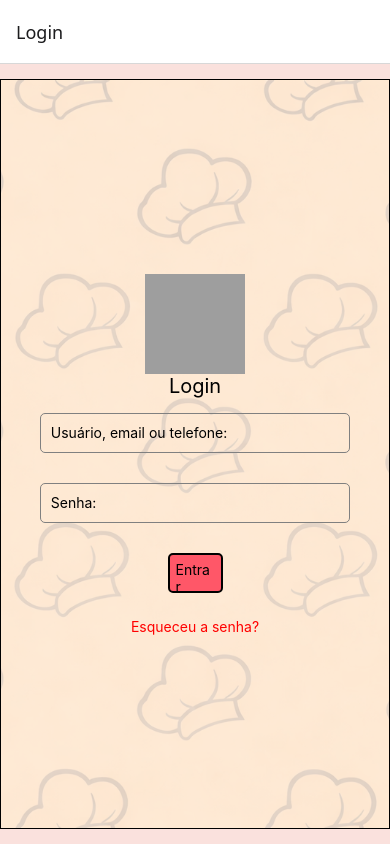
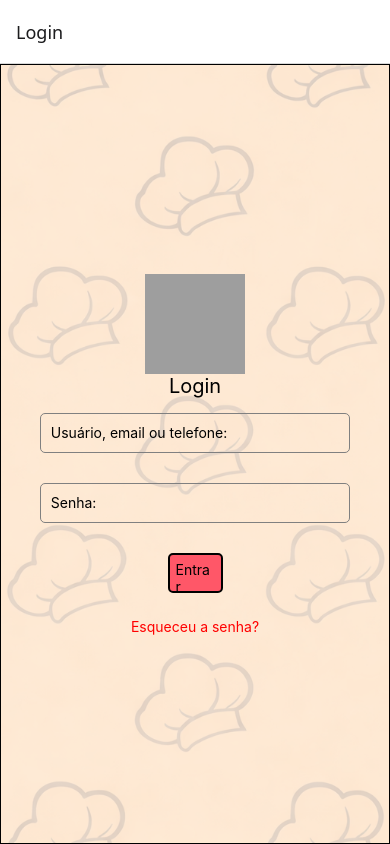
Before and after one commit to Henrique-de-jesus/cantina-app, a React Native app: screen /Login in a window 390 px wide. Built offline with nearby package versions, Linux system fonts and the light colour scheme; grey boxes are pictures that could not be loaded.

Commit message:
tirei o "margin" do "style", em "HomeSreen"

```diff
--- a/screens/HomeScreen.jsx
+++ b/screens/HomeScreen.jsx
@@ -5,8 +5,7 @@ import {
   ScrollView,
   ImageBackground,
   StyleSheet,
-  TouchableOpacity,
-  TextAlign
+  TouchableOpacity
 } from "react-native";
 
 import { useEffect, useState } from "react";
@@ -50,7 +49,7 @@ export default function HomeScreen() {
         <Text style={styles.marca}>Bem-vindo</Text>
 
         <View style={styles.grid}>
-          {products.length > 0 && typeof products[0].image === "string" && (
+          {products.length > 0 && typeof products[0].image === "String" (
             <TouchableOpacity>
               <Image
                 style={styles.imagem}
@@ -58,13 +57,6 @@ export default function HomeScreen() {
               />
             </TouchableOpacity>
           )}
-          <TouchableOpacity>
-            <Image
-              style={styles.imagem}
-              source={require("../image/salsicha.png")}
-            />
-            <Text>Salsicha</Text>
-          </TouchableOpacity>
 
           <TouchableOpacity>
             <Image
--- a/screens/LoginScreen.jsx
+++ b/screens/LoginScreen.jsx
@@ -49,7 +49,6 @@ export default function LoginScreen() {
 const styles = StyleSheet.create({
   container: {
     flex: 1,
-    backgroundColor: '#fae1dd',
     alignItems: 'center',
     justifyContent: 'center',
   },
@@ -86,9 +85,9 @@ const styles = StyleSheet.create({
     backgroundColor: '#ff5768'
   },
   fundo: {
+    flex: 1,
     width: '100%',
     height: '100%',
-    borderWidth: 1,
-    margin: 15
+    borderWidth: 1
   }
 });
```
